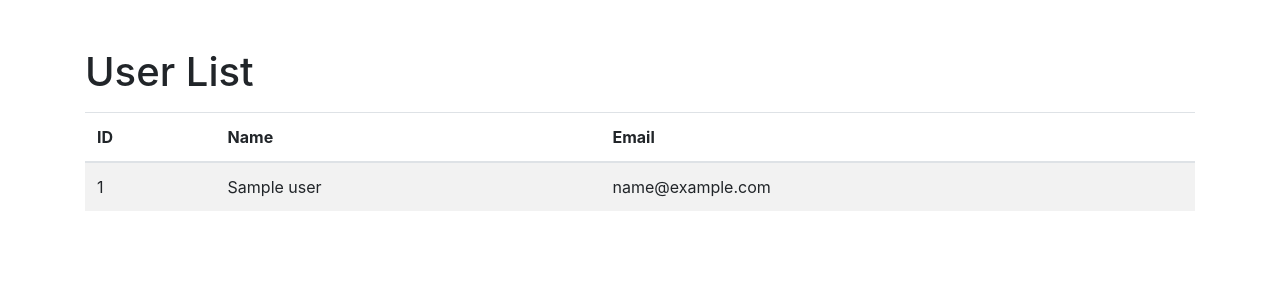
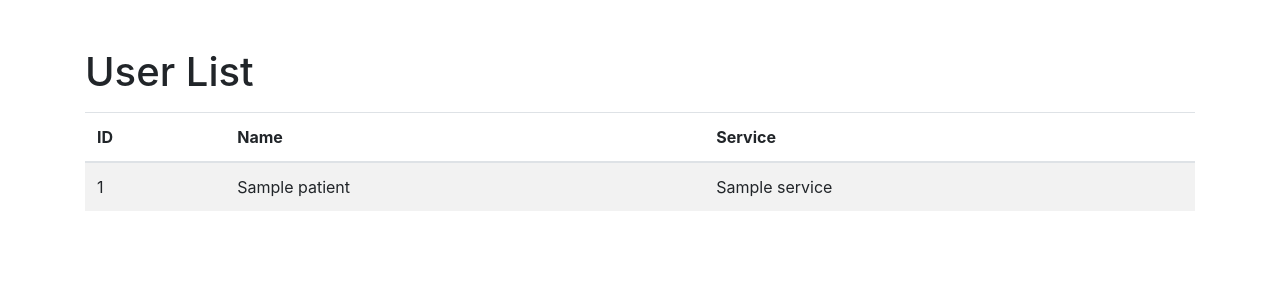
Before and after one commit to ssd-81/hackathon-project, a Flask app: template templates/records.html in a window 1280 px wide. Shown: the top 300 px of the page. Run offline with Flask 3, Linux system fonts and the light colour scheme; the template is opened without the code that fills it: most values are stand-ins (such as "Sample title", 1, 10 or a date in 2020); some libraries are stand-ins or nearby versions.

Commit message:
added db_connection_string to .env

```diff
--- a/app.py
+++ b/app.py
@@ -1,22 +1,18 @@
 from flask import Flask, render_template , jsonify
+import sqlalchemy
 from flask import url_for
-from database import engine
-from sqlalchemy import text
+from database import load_records_from_db
+
 
 app = Flask(__name__)
 
 
-def load_records_from_db():
-    with engine.connect() as conn:
-        result = conn.execute(text("select * from p"))
-        result_all = result.all()
-        result_dicts = []
-        for row in result_all:
-            result_dicts.append(dict(dict(row._mapping)))
+
+
 
 @app.route('/')
 def hello():
-    return render_template('login.html')
+    return render_template('page1.html')
 
 
 @app.route('/entry')
@@ -28,5 +24,9 @@ def return_record():
     records = load_records_from_db()
     return render_template('records.html', records=records)
 
+@app.route('/home')
+def home():
+    return render_template('back.html')
+
 if __name__ == "__main__":
     app.run(debug=True)
--- a/database.py
+++ b/database.py
@@ -1,7 +1,10 @@
-from sqlalchemy import create_engine
+from sqlalchemy import create_engine, text
+from dotenv import load_dotenv
+import os
 
+load_dotenv()
 
-db_connection_string = "mysql+pymysql://2euWq46C4YeBhJn.root:zk61D1ljDOqCSyJb@gateway01.ap-southeast-1.prod.aws.tidbcloud.com/host?charset=utf8mb4"
+db_connection_string = os.getenv('DB_CONNECTION_STRING')
 
 engine = create_engine(
     db_connection_string,
@@ -11,3 +14,12 @@ engine = create_engine(
         }
     }
 )
+
+def load_records_from_db():
+    with engine.connect() as conn:
+        result = conn.execute(text("select * from p"))
+        result_all = result.all()
+        result_dicts = []
+        for row in result_all:
+            result_dicts.append(dict(dict(row._mapping)))
+    return result_dicts
--- a/templates/records.html
+++ b/templates/records.html
@@ -14,15 +14,15 @@
                 <tr>
                     <th>ID</th>
                     <th>Name</th>
-                    <th>Email</th>
+                    <th>Service</th> <!-- Changed from Email to Service -->
                 </tr>
             </thead>
             <tbody>
-                {% for user in users %}
+                {% for patient in records %}
                 <tr>
-                    <td>{{ user.id }}</td>
-                    <td>{{ user.name }}</td>
-                    <td>{{ user.email }}</td>
+                    <td>{{ patient.p_id }}</td>
+                    <td>{{ patient.p_name }}</td>
+                    <td>{{ patient.service }}</td>
                 </tr>
                 {% endfor %}
             </tbody>
```
